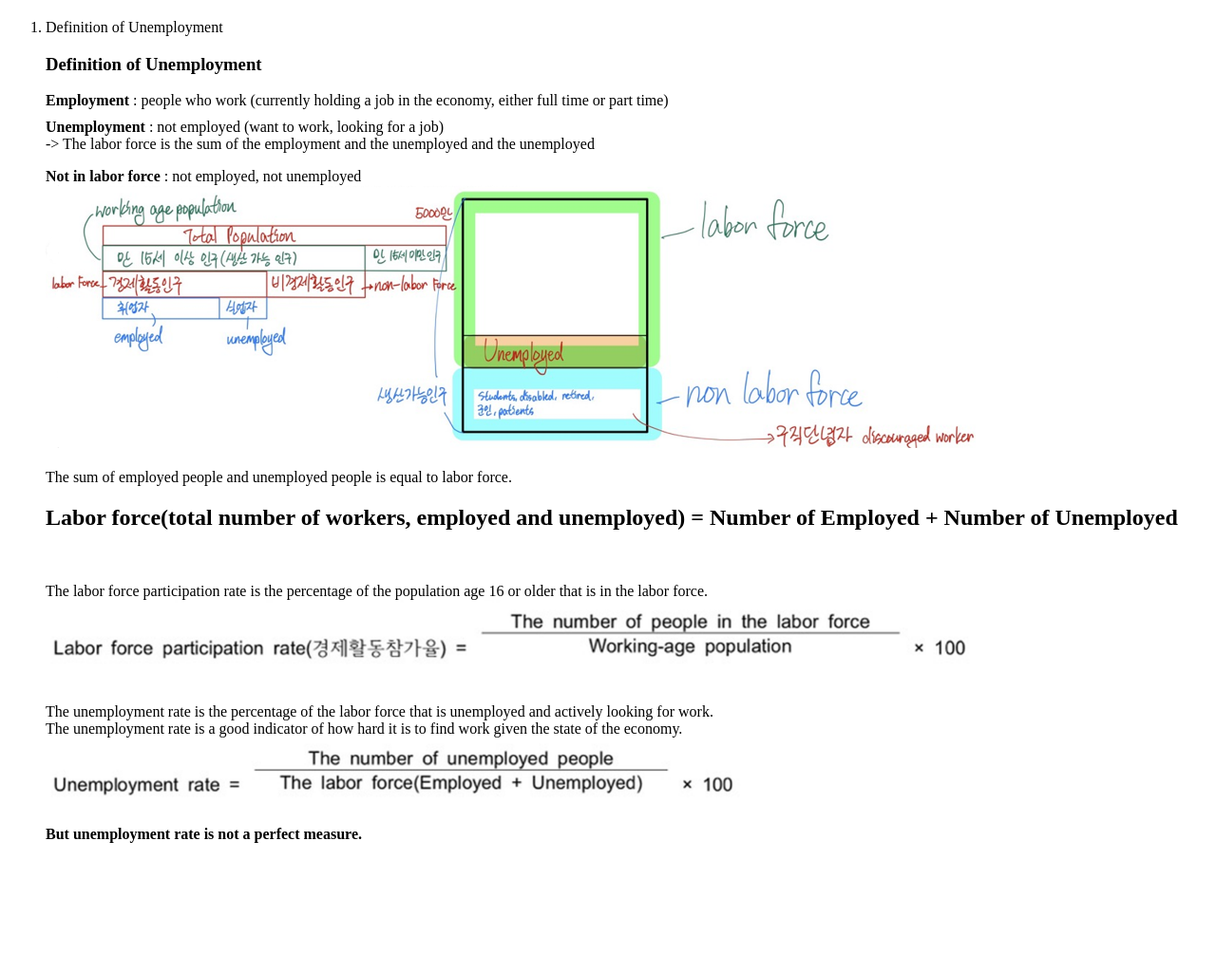
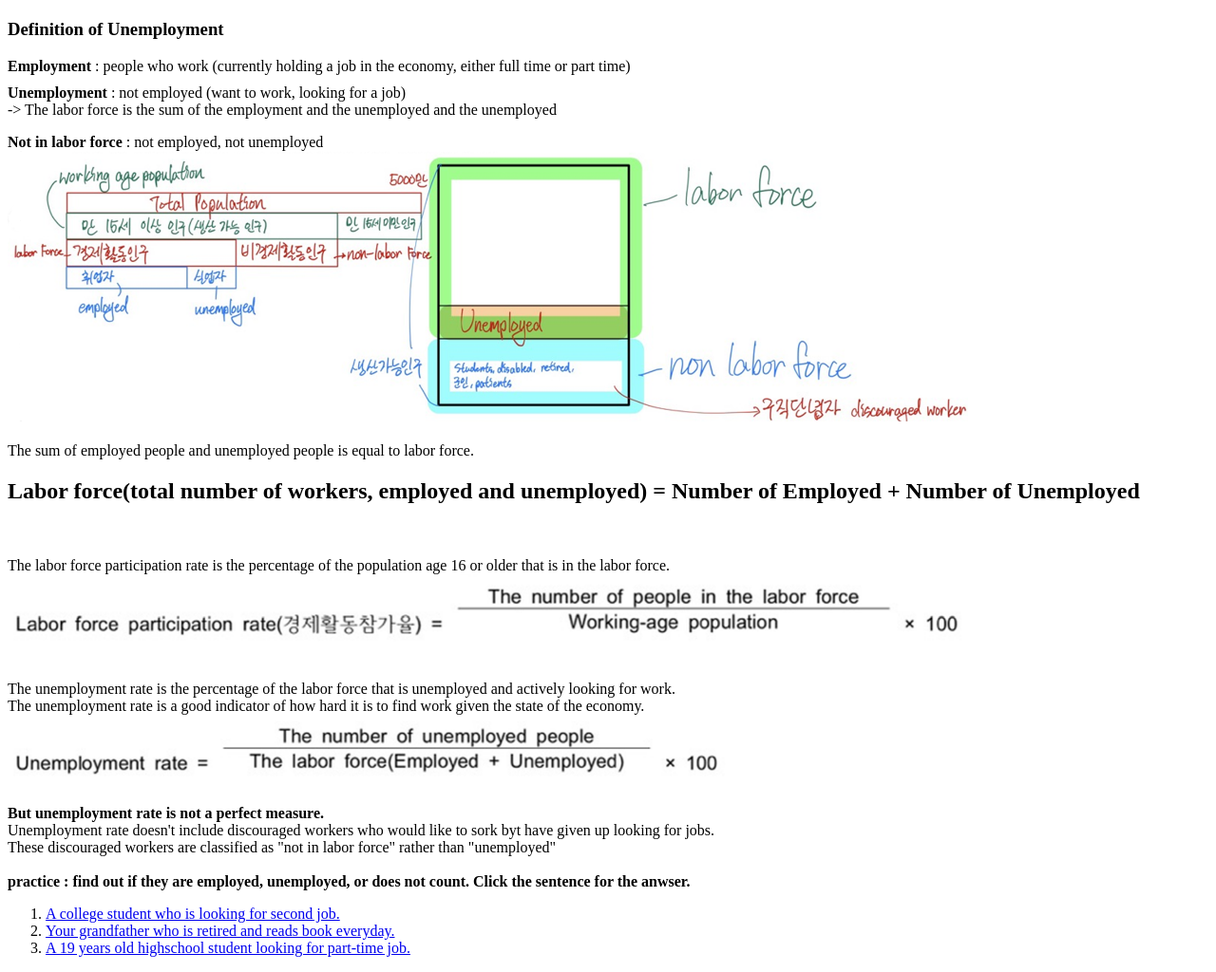
Before and after one commit to shinj24/Macro_10315, a plain HTML site: page index.html in a window 1280 px wide. Shown: the part 60-1084 px from the top of the page at 95% size. Before the commit the page ends 964 px from the top, so only its background shows below. Drawn offline with Linux system fonts and the light colour scheme.

Commit message:
Add files via upload

```diff
--- a/index.html
+++ b/index.html
@@ -6,8 +6,6 @@
 
 <body>
 <h1><strong>Unemployment</strong></h1>
-<ol>
-  <li> Definition of Unemployment </li>
 <h3><strong>Definition of Unemployment</strong></h3>
 <p1>  <strong>Employment</strong> : people who work
 (currently holding a job in the economy, either full time or part time)</p1><p style="margin-top:10px;">
@@ -22,8 +20,17 @@
   <img src="경제활동참가율.png" width="80%"><br><br>
   The unemployment rate is the percentage of the labor force that is unemployed and actively looking for work.<br>
   The unemployment rate is a good indicator of how hard it is to find work given the state of the economy.<br>
-  <img src="실업률.png" width="60%"><br><br>
-<strong>But unemployment rate is not a perfect measure.</strong>
+  <img src="실업률.png" width="60%"></p4><br><br>
+<strong>But unemployment rate is not a perfect measure.</strong><br>
+Unemployment rate doesn't include discouraged workers who would like to sork byt have given up looking for jobs.<br>
+These discouraged workers are classified as "not in labor force" rather than "unemployed"<br><br>
+<strong>practice : find out if they are employed, unemployed, or does not count. Click the sentence for the anwser.</strong>
+<ol>
+  <li><a href="anwser1.html"> A college student who is looking for second job.</a></li>
+  <li><a href="anwser3.html"> Your grandfather who is retired and reads book everyday.</a></li>
+  <li><a href="anwser2.html"> A 19 years old highschool student looking for part-time job.</a></li>
+
+
 
 
 </body>
```
Also changed, not shown: anwser1.html (added, +1 -0 lines), anwser2.html (added, +1 -0 lines), anwser3.html (added, +1 -0 lines).
